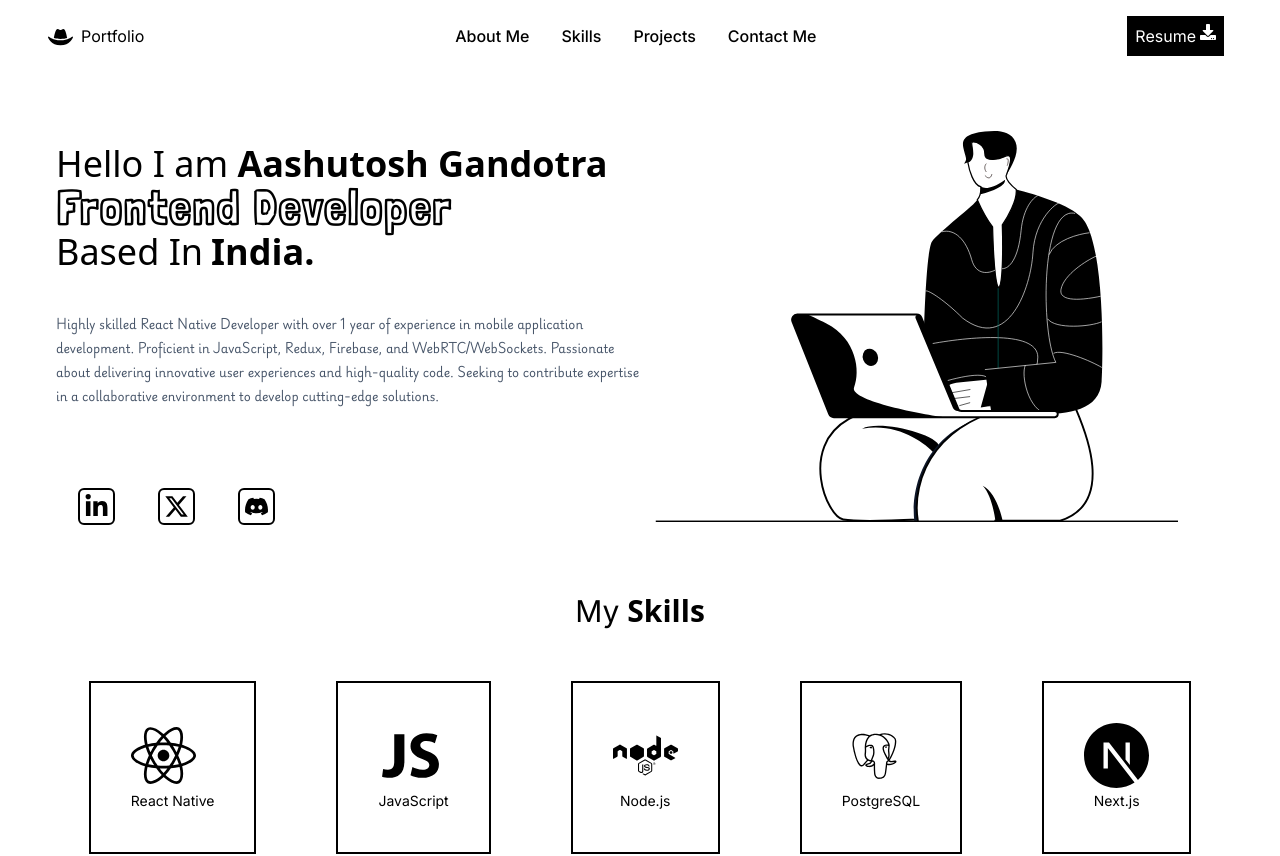
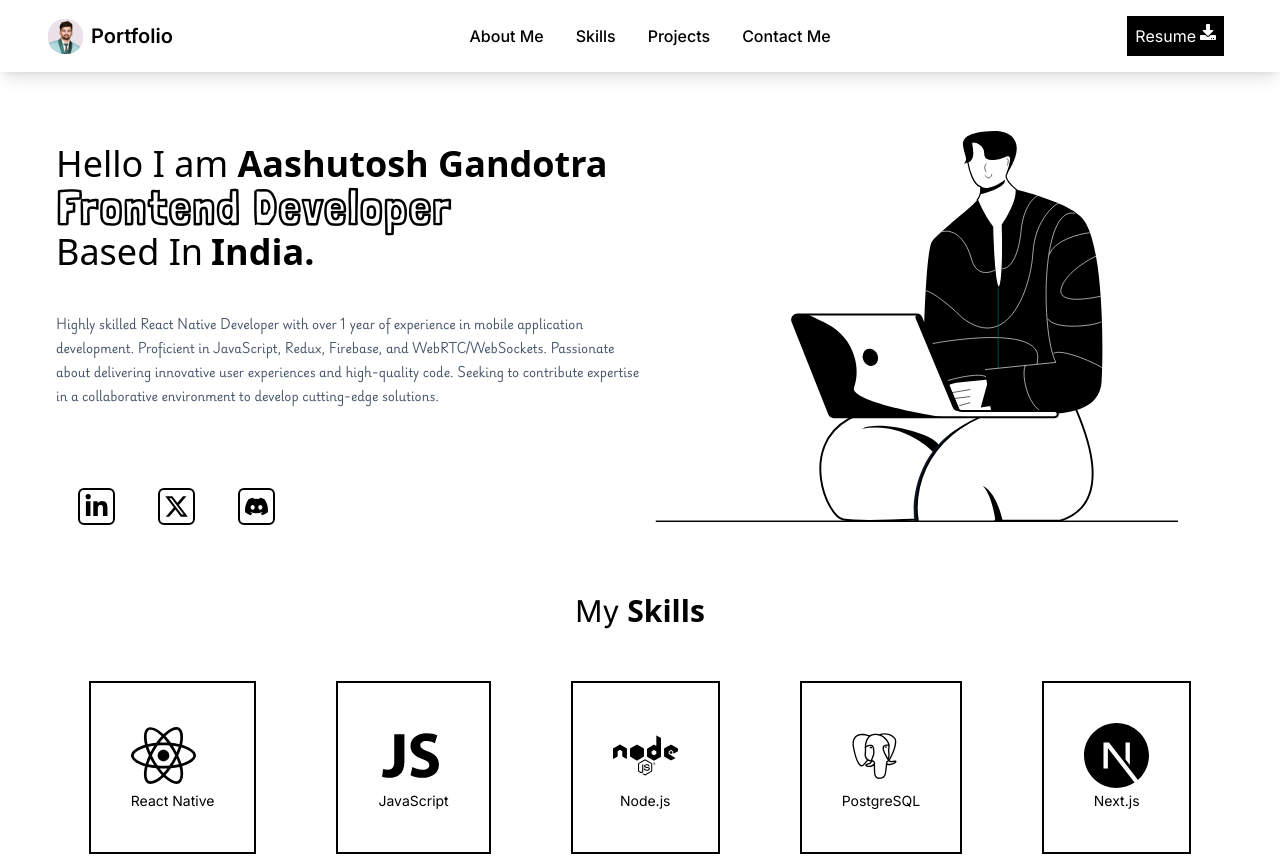
Before and after one commit to Aashu-crypto/portfolio, a Next.js app in the folder portfolio/: page / in a window 1280 px wide. Shown: the top 856 px of the page. Built offline with nearby package versions, Linux system fonts and the light colour scheme; no server answers.

Commit message:
updated navbar

```diff
--- a/portfolio/components/NavBar.tsx
+++ b/portfolio/components/NavBar.tsx
@@ -1,61 +1,84 @@
 "use client";
-import React, { useState } from "react";
-import { FaDownload, FaHatCowboy } from "react-icons/fa";
+import Image from "next/image";
+import React, { useEffect, useState } from "react";
+import { FaDownload } from "react-icons/fa";
 import { Link } from "react-scroll";
-type Props = {};
 
-function NavBar({}: Props) {
+function NavBar() {
   const [open, setOpen] = useState(false);
+  const [scrollY, setScrollY] = useState(0);
+
+  // useEffect hook to track scroll position
+  useEffect(() => {
+    const handleScroll = () => {
+      setScrollY(window.scrollY);
+    };
+
+    // Attach the scroll event listener
+    window.addEventListener("scroll", handleScroll);
+
+    // Cleanup function to remove the event listener
+    return () => {
+      window.removeEventListener("scroll", handleScroll);
+    };
+  }, []); // Empty dependency array ensures this effect runs only once
 
   return (
-    <nav className="bg-white border-gray-400 dark:border-gray-600  ">
+    <nav
+      className={`sticky top-0 z-20 shadow-lg bg-white transition-opacity duration-300 ${
+        scrollY > 0 ? "opacity-70" : "opacity-100"
+      }`}
+    >
       <div className="flex justify-between items-center p-4 px-12">
-        <a href="/" className="flex gap-2">
-          <FaHatCowboy size={"25"} />
-          <span>Portfolio</span>
+        <a href="/" className="flex gap-2 items-center">
+          <Image
+            src={"/images/me.jpg"}
+            width={35}
+            height={35}
+            className="rounded-2xl"
+            alt="Admin Photo"
+          />
+          <span className="font-semibold text-xl">Portfolio</span>
         </a>
 
-        <div
-          className={` ${open ? "block" : "hidden"} md:flex`}
-
-        >
+        <div className={`${open ? "block" : "hidden"} md:flex`}>
           <ul className="flex flex-col md:flex-row md:gap-8 absolute top-16 right-5 md:static">
-            <li className={`${open?"border rounded-md text-center m-1 bg-slate-200":""}`}>
+            <li className={`${open ? "border rounded-md text-center m-1 bg-slate-200" : ""}`}>
               <Link
                 to="about"
                 spy={true}
                 smooth={true}
-                className="cursor-pointer text-base font-medium"
+                className="cursor-pointer text-base font-medium hover:font-bold"
               >
                 About Me
               </Link>
             </li>
-            <li className={`${open?"border rounded-md text-center m-1 bg-slate-200":""}`}>
+            <li className={`${open ? "border rounded-md text-center m-1 bg-slate-200" : ""}`}>
               <Link
                 to="skills"
                 spy={true}
                 smooth={true}
-                className="cursor-pointer text-base font-medium"
+                className="cursor-pointer text-base font-medium hover:font-bold"
               >
                 Skills
               </Link>
             </li>
-            <li className={`${open?"border rounded-md text-center m-1 bg-slate-200":""}`}>
+            <li className={`${open ? "border rounded-md text-center m-1 bg-slate-200" : ""}`}>
               <Link
                 to="projects"
                 spy={true}
                 smooth={true}
-                className="cursor-pointer text-base font-medium"
+                className="cursor-pointer text-base font-medium hover:font-bold"
               >
                 Projects
               </Link>
             </li>
-            <li className={`${open?"border rounded-md text-center m-1 bg-slate-200":""}`}>
+            <li className={`${open ? "border rounded-md text-center m-1 bg-slate-200" : ""}`}>
               <Link
                 to="contact"
                 spy={true}
                 smooth={true}
-                className="cursor-pointer text-base font-medium"
+                className="cursor-pointer text-base font-medium hover:font-bold"
               >
                 Contact Me
               </Link>
```
Also changed, not shown: portfolio/public/images/me.jpg (renamed from portfolio/public/images/1705735850556.jpg).
